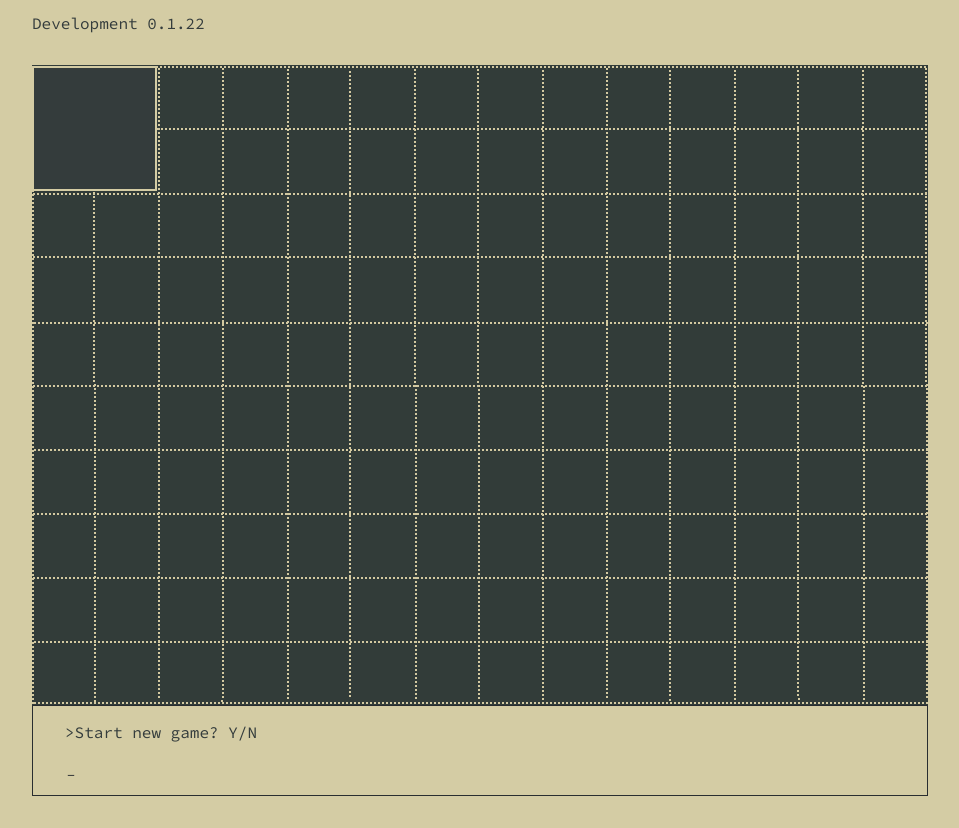
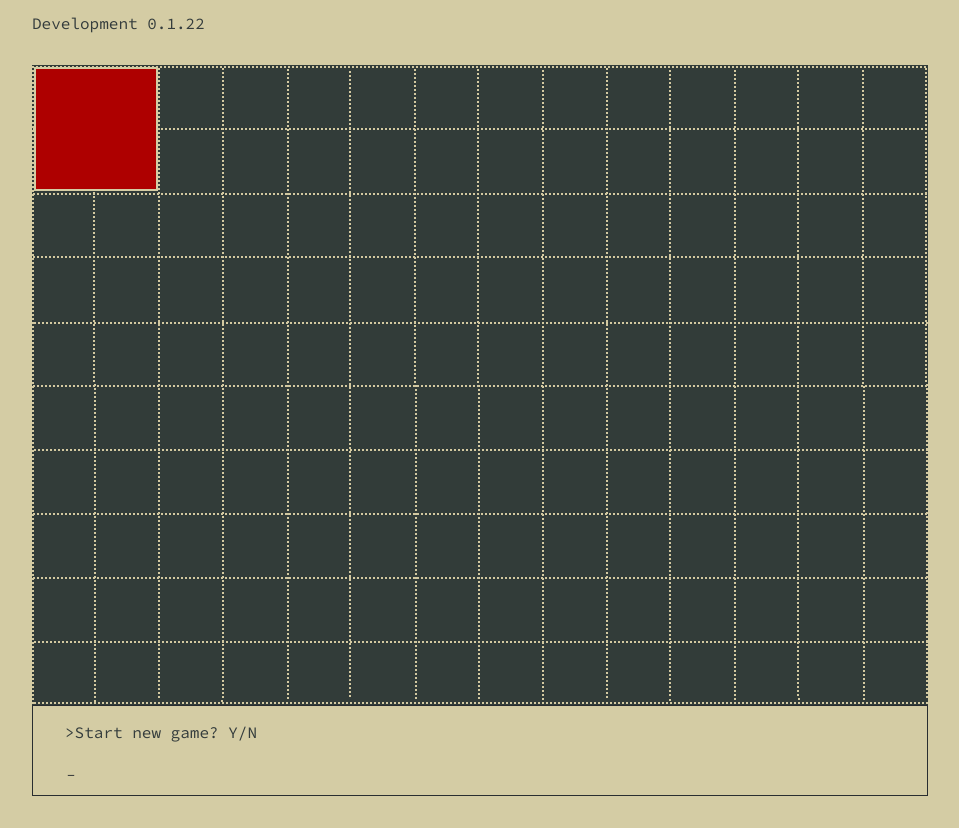
Before and after one commit to onefinedruid/star-sim, a plain HTML site: page Public/index.html in a window 1280 px wide. Shown: the part 47-875 px from the top of the page, without its empty margins (8-967 px from the left). Drawn offline with nearby package versions, Linux system fonts and the light colour scheme.

Commit message:
resize grid (64x64)

```diff
--- a/Public/stylesheet.css
+++ b/Public/stylesheet.css
@@ -48,29 +48,33 @@ p {
 
 #card, #card2, #card3 {
 	position: absolute;
-	margin: 0;
+	margin: 2px;
 	padding: 0;
-	transform: translate(0px, 1px);
-	width: 121px;
-	height: 121px;
 }
 
 #card {
+	width: 120px;
+	height: 120px;
 	background-color: #343c3c;
 	border: 2px solid #d4cca4;
 	z-index: 0;
 }
 
-/*
 #card2 {
-	border: 1px solid green;
+	width: 57px;
+	height: 57px;
+	border: 2px solid #ae0000;
+	background-color: #d4cca4;
 	z-index: 1;
 }
 
 #card3 {
-	border: 1px solid blue;
+	width: 120px;
+	height: 120px;
+	border: 2px solid #d4cca4;
+	background-color: #ae0000;
 	z-index: 2;
-}*/
+}
 
 textarea:focus, input:focus{
     outline: none;
--- a/src/game-files/gameloop.js
+++ b/src/game-files/gameloop.js
@@ -16,21 +16,21 @@ function enableTerm() {
 // enable drag + grid
 function enableGrid() {
   $("#card").draggable({
-    grid: [ 128,128 ],
-    snapTolerance: 128,
+    grid: [ 64,64 ],
+    snapTolerance: 64,
     containment: "parent",
     refreshPositions: false,
   });
 
   $("#card2").draggable({
-    grid: [ 128,128 ],
-    snapTolerance: 128,
+    grid: [ 64,64 ],
+    snapTolerance: 64,
     containment: "parent",
     refreshPositions: false,
   });
   $("#card3").draggable({
-    grid: [ 128,128 ],
-    snapTolerance: 128,
+    grid: [ 64,64 ],
+    snapTolerance: 64,
     containment: "parent",
     refreshPositions: false,
   });
```
